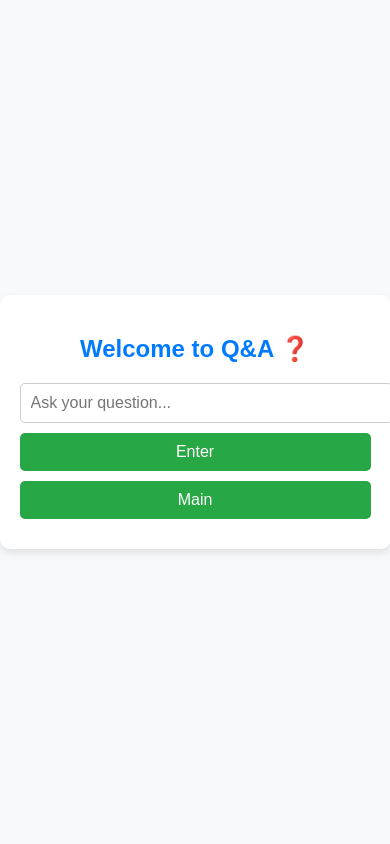
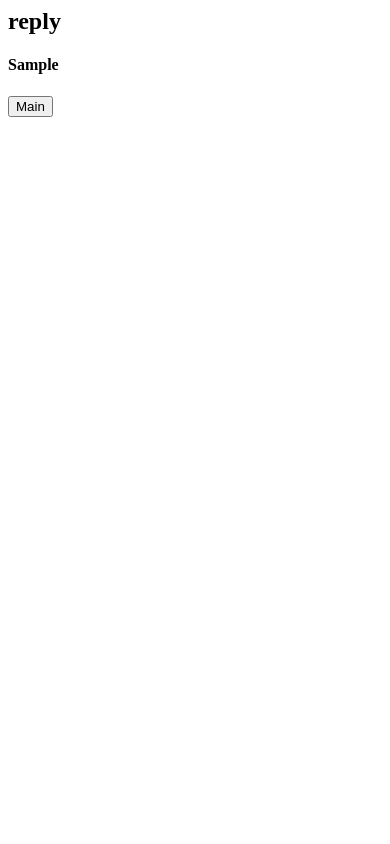
Before and after one commit to boslyn/20240813-financial-advisor, a Flask app: template templates/makersuite.html in a window 390 px wide. Run offline with Flask 3, Linux system fonts and the light colour scheme; the template is opened without the code that fills it: most values are stand-ins (such as "Sample title", 1, 10 or a date in 2020).

Commit message:
Update makersuite.html

```diff
--- a/templates/makersuite.html
+++ b/templates/makersuite.html
@@ -1,88 +1,5 @@
-<!DOCTYPE html>
-<html lang="en">
-<head>
-    <meta charset="UTF-8">
-    <meta name="viewport" content="width=device-width, initial-scale=1.0">
-    <title>Welcome to Q&A</title>
-    <style>
-        body {
-            font-family: Arial, sans-serif;
-            background-color: #f8f9fa;
-            color: #333;
-            margin: 0;
-            padding: 0;
-            display: flex;
-            justify-content: center;
-            align-items: center;
-            height: 100vh;
-            flex-direction: column;
-        }
-
-        .container {
-            background-color: #fff;
-            padding: 20px;
-            border-radius: 10px;
-            box-shadow: 0 4px 8px rgba(0, 0, 0, 0.1);
-            text-align: center;
-            width: 300px;
-        }
-
-        h2 {
-            color: #007BFF;
-            margin-bottom: 20px;
-        }
-
-        form {
-            margin: 10px 0;
-        }
-
-        input[type="text"] {
-            width: 80%;
-            padding: 10px;
-            margin-bottom: 10px;
-            border: 1px solid #ccc;
-            border-radius: 5px;
-            font-size: 16px;
-        }
-
-        input[type="submit"] {
-            background-color: #28a745;
-            color: white;
-            border: none;
-            padding: 10px 20px;
-            border-radius: 5px;
-            cursor: pointer;
-            font-size: 16px;
-            transition: background-color 0.3s ease;
-        }
-
-        input[type="submit"]:hover {
-            background-color: #218838;
-        }
-
-        /* Responsive Design */
-        @media (max-width: 400px) {
-            .container {
-                width: 90%;
-            }
-
-            input[type="text"], input[type="submit"] {
-                width: 100%;
-                padding: 10px;
-            }
-        }
-    </style>
-</head>
-<body>
-    <div class="container">
-        <h2>Welcome to Q&A ❓</h2>
-        <form action="/makersuite" method="post">
-            <input type="text" name="q" placeholder="Ask your question...">
-            <input type="submit" value="Enter">
-        </form>
-        <form action="/" method="post">
-            <input type="submit" value="Main">
-        </form>
-    </div>
-</body>
-</html>
+<h2> reply</h2>
+<h4>{{r}}</h4>
+<form action = "/" method = "post">
+    <input type = "submit" value = "Main">
+</form>
```
